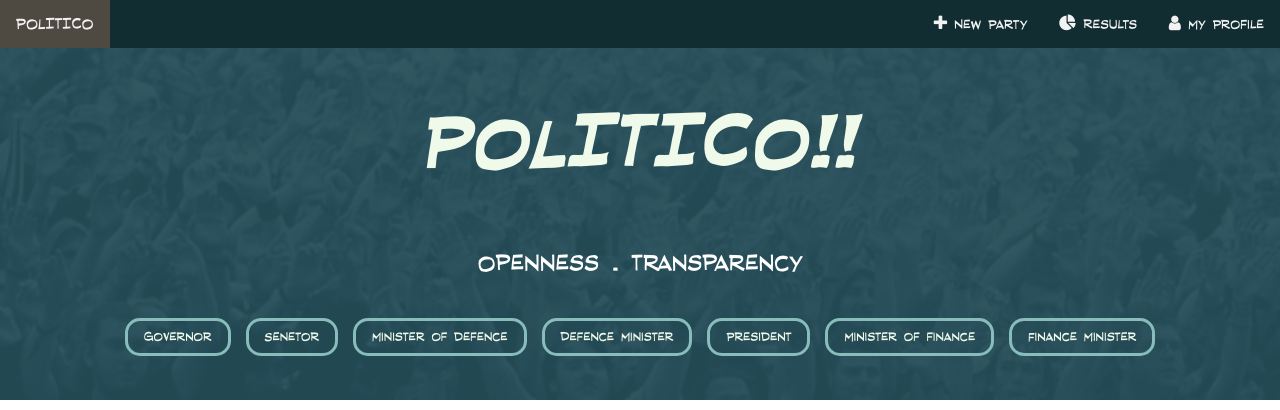
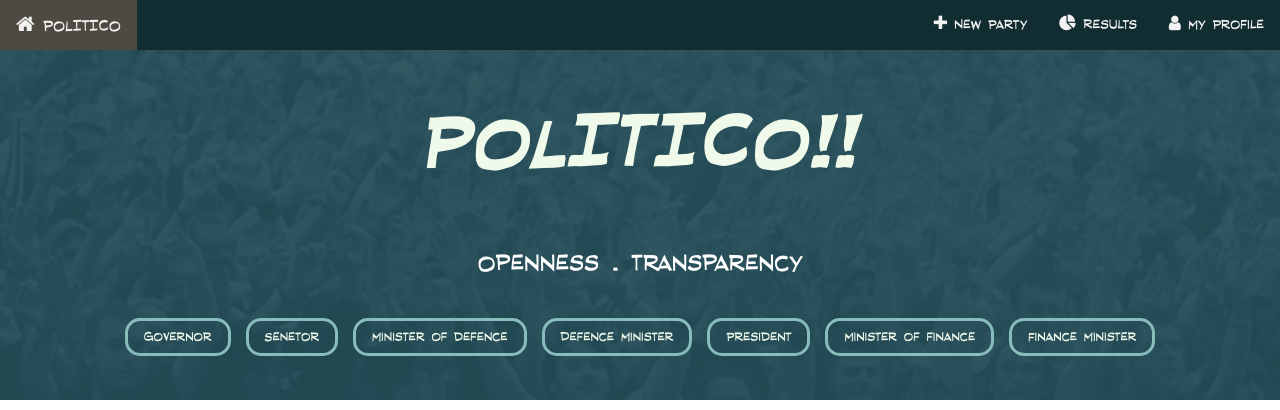
Before and after one commit to bedann/Politico, a plain HTML site: page UI/index.html in a window 1280 px wide. Shown: the top 410 px of the page. Drawn offline with Linux system fonts and the light colour scheme.

Commit message:
[Start #163532511] added home icon

```diff
--- a/UI/index.html
+++ b/UI/index.html
@@ -12,7 +12,7 @@
 <body>
 
     <div class="topnav" id="myTopnav">
-        <a href="#home" class="active app-name">POLITICO</a>
+        <a href="#home" class="active app-name"><i class="fa fa-home"></i>  POLITICO</a>
         <a href="#about"><i class="fa fa-user"></i>  My Profile</a>
         <a href="#results"><i class="fa fa-pie-chart"></i>  Results</a>
         <a href="#contact"><i class="fa fa-plus"></i>  New Party</a>
```
